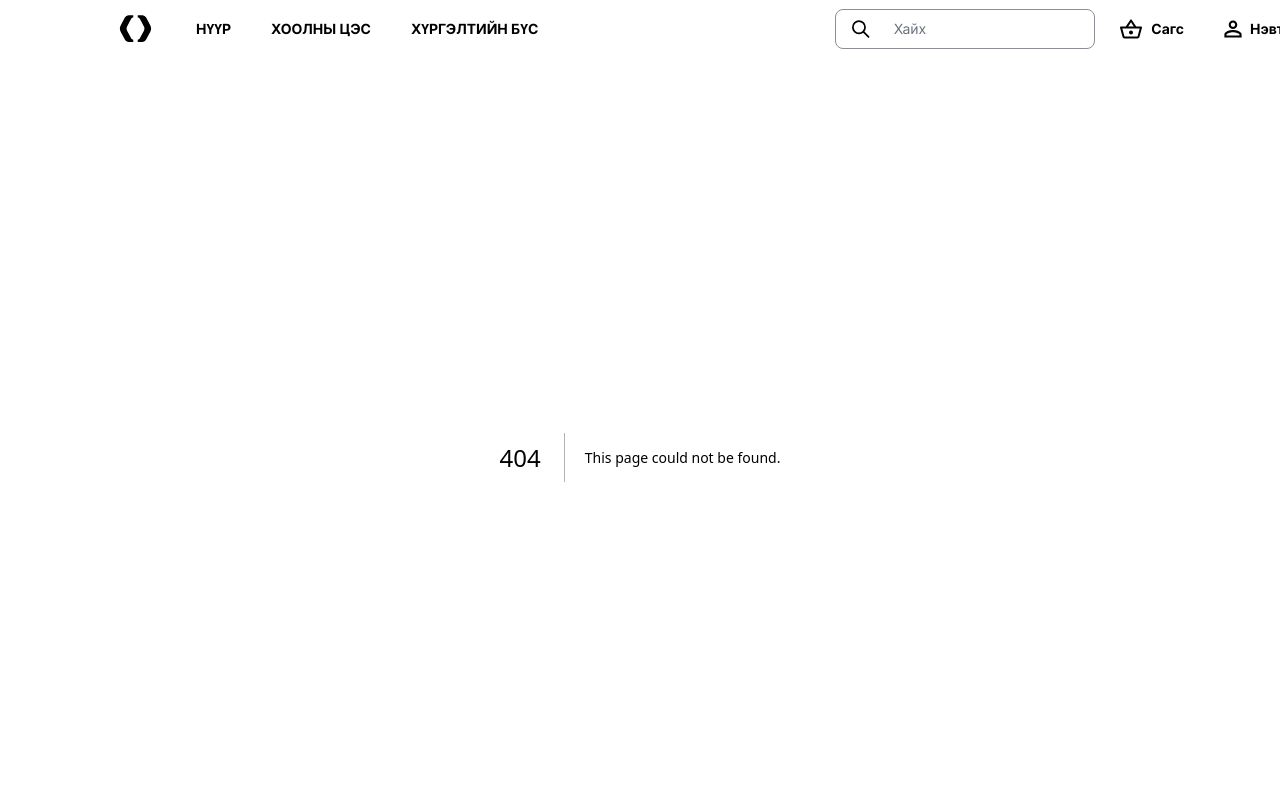
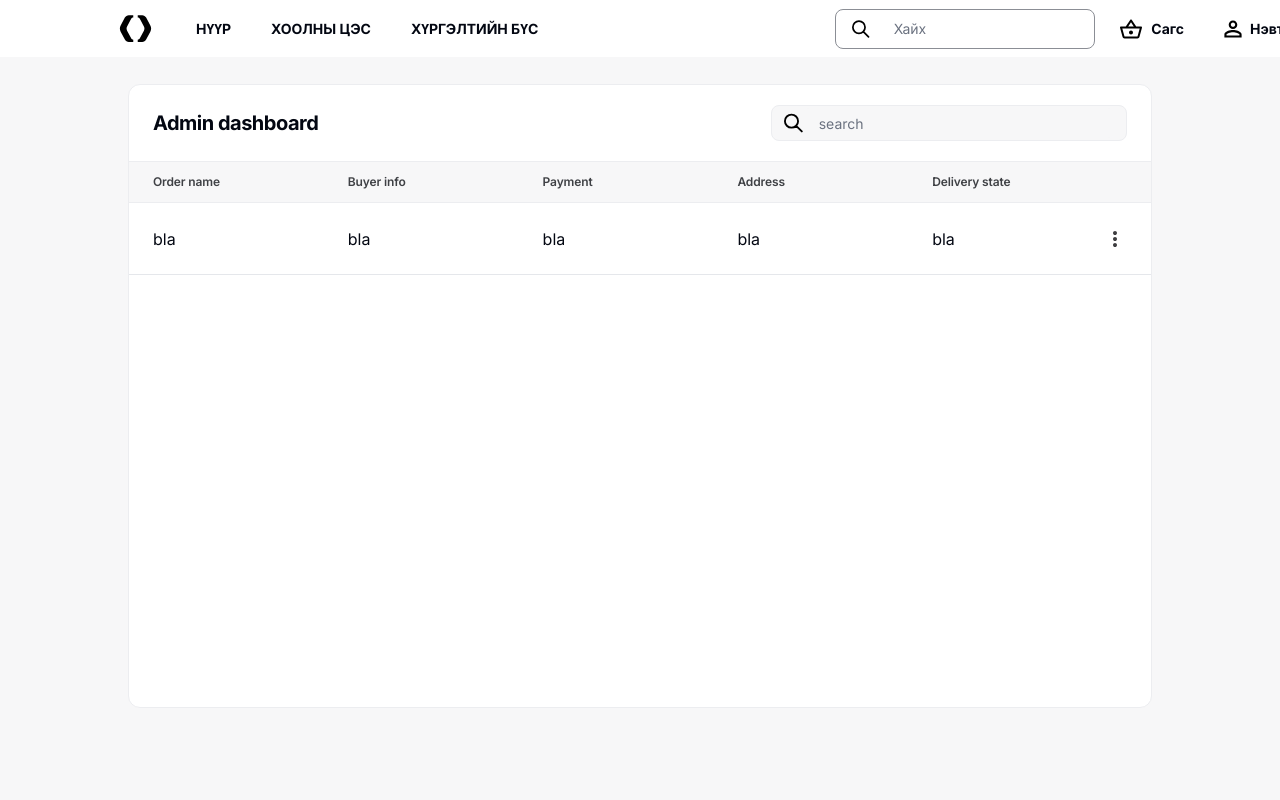
Before and after one commit to 2K241B/Sukhbat-FoodDelivery, a Next.js app in the folder FE/: page /admindashboard in a window 1280 px wide. Before the commit this address had no page. Shown: the top 800 px of the page. Built offline with nearby package versions, Linux system fonts and the light colour scheme.

Commit message:
[FE] admin dashboard page

```diff
--- /dev/null
+++ b/FE/src/app/admindashboard/page.jsx
@@ -0,0 +1,64 @@
+import { SearchIcon } from '@/components/icons';
+import DottedIcon from '@/components/icons/DottedIcon';
+import { Button } from '@/components/ui/button';
+import { Input } from '@/components/ui/input';
+
+const dashboardTitles = [
+  'Order name',
+  'Buyer info',
+  'Payment',
+  'Address',
+  'Delivery state',
+];
+
+const styles = {
+  container: 'bg-[#F7F7F8] h-screen flex pt-[27px] justify-center',
+  subContainer:
+    'w-[1024px] h-[624px] bg-white rounded-[12px] border border-[#ECEDF0] flex flex-col',
+  headerContainer: 'py-5 px-6 flex justify-between items-center',
+  header: 'text-[20px] leading-7 tracking-[-0.5px] font-bold',
+  inputContainer:
+    'flex items-center rounded-[8px] w-[356px] h-9 bg-[#F7F7F8] border border-[#ECEDF0] text-[#8B8E95] text-[20px] py-2 px-3',
+  dashboardTitles:
+    'h-[44px] w-full bg-[#F7F7F8] border-y-[1px] border-[#ECEDF0] text-[#3F4145] grid grid-cols-5 items-center text-[12px] font-semibold leading-4 tracking-[-0.12px] px-6 py-3',
+  contentContainer: 'w-full h-full grid grid-rows-7',
+};
+const page = () => {
+  return (
+    <div className={styles.container}>
+      <div className={styles.subContainer}>
+        <div className={styles.headerContainer}>
+          <h1 className={styles.header}>Admin dashboard</h1>
+          <div className={styles.inputContainer}>
+            <SearchIcon />
+            <Input
+              className="h-[30px] bg-[#F7F7F8] border-0"
+              placeholder="search"
+            />
+          </div>
+        </div>
+
+        <div className={styles.dashboardTitles}>
+          {dashboardTitles.map((el) => (
+            <p>{el}</p>
+          ))}
+        </div>
+        <div className={styles.contentContainer}>
+          {/* tusad ni gargaj conponent uusgeh */}
+          <div className="w-full grid grid-cols-5 border-b items-center py-4 px-6">
+            <div>bla</div>
+            <div>bla</div>
+            <div>bla</div>
+            <div>bla</div>
+            <div className="flex items-center justify-between">
+              <p>bla</p>
+              <DottedIcon />
+            </div>
+          </div>
+        </div>
+      </div>
+    </div>
+  );
+};
+
+export default page;
```
Also changed, not shown: 1 other file (tests, documents, lock files or other folders).
